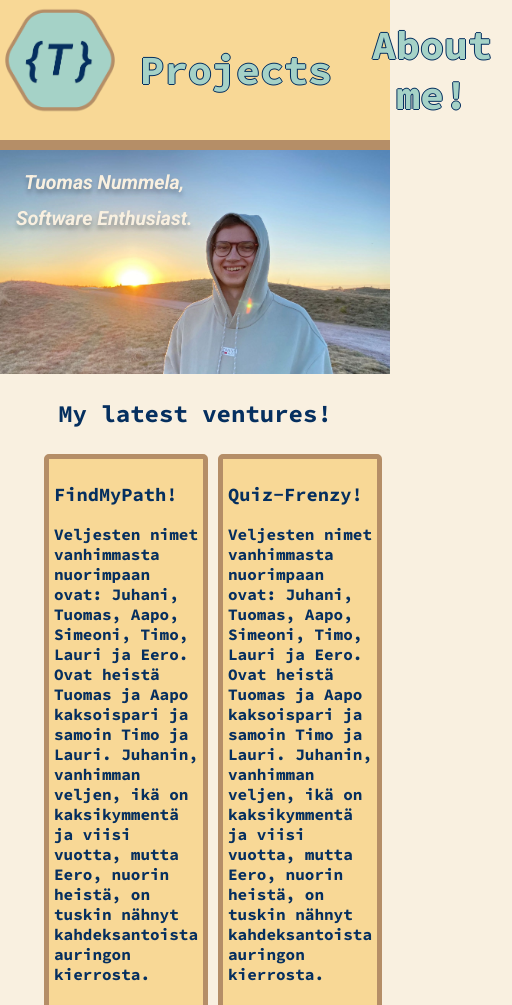
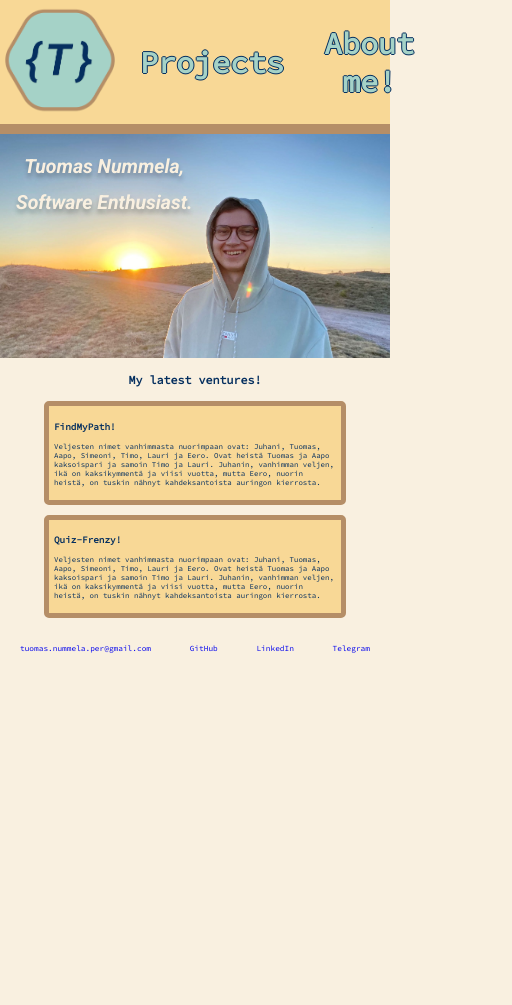
Before and after one commit to tuomax7/portfoliosivu, a plain HTML site: page index.html in a window 390 px wide. Shown: the top 1005 px of the page, 512 px wide, since content can reach past the window. After the commit the page ends 844 px from the top, so only its background shows below. Drawn offline with Linux system fonts and the light colour scheme.

Commit message:
Refactoring + responsiveness.

```diff
--- a/index.css
+++ b/index.css
@@ -6,8 +6,8 @@ body {
   font-style: normal;
 }
 
-img {
-  width: 100%;
+a {
+  text-decoration: none;
 }
 
 nav {
@@ -21,7 +21,6 @@ nav div {
   display: flex;
   align-items: center;
   float: right;
-  justify-content: space-between;
 }
 
 nav img {
@@ -30,15 +29,11 @@ nav img {
 
 nav a h4 {
   font-weight: 700;
-  font-size: 40px;
+  font-size: 30px;
   text-align: center;
   color: #a5d2c7;
   text-shadow: -1px 0 #052f5f, 0 1px #052f5f, 1px 0 #052f5f, 0 -1px #052f5f;
   margin: 20px;
-}
-
-nav a:hover {
-  cursor: pointer;
 }
 
 header img {
@@ -66,18 +61,27 @@ header {
   margin: 0px auto;
 }
 
+.projectSection h2 {
+  font-size: 3vw;
+}
+
 .projects {
   display: flex;
+  flex-wrap: wrap;
 }
 
 .project {
   text-align: left;
-  display: inline;
   margin: 5px;
   background: #f8d896;
   padding: 5px;
   border: 5px solid #b58e67;
   border-radius: 5px;
+  font-size: 1.9vw;
+}
+
+.project h3 {
+  font-size: 2.4vw;
 }
 
 footer {
--- a/index.html
+++ b/index.html
@@ -12,16 +12,11 @@
     />
 
     <link rel="icon" href="images/favicon.ico" />
+
     <link rel="preconnect" href="https://fonts.googleapis.com" />
     <link rel="preconnect" href="https://fonts.gstatic.com" crossorigin />
     <link
-      href="https://fonts.googleapis.com/css2?family=Source+Code+Pro:wght@700&display=swap"
-      rel="stylesheet"
-    />
-    <link rel="preconnect" href="https://fonts.googleapis.com" />
-    <link rel="preconnect" href="https://fonts.gstatic.com" crossorigin />
-    <link
-      href="https://fonts.googleapis.com/css2?family=Roboto:ital,wght@1,700&display=swap"
+      href="https://fonts.googleapis.com/css2?family=Roboto:ital,wght@1,700&family=Source+Code+Pro&display=swap"
       rel="stylesheet"
     />
 
@@ -30,12 +25,13 @@
 
   <body>
     <nav>
-      <a><img src="images/menulogo.png" /></a>
+      <a href="index.html"><img src="images/menulogo.png" /></a>
       <div>
-        <a><h4>Projects</h4></a>
-        <a><h4>About me!</h4></a>
+        <a href="projects.html"><h4>Projects</h4></a>
+        <a href="about.html"><h4>About me!</h4></a>
       </div>
     </nav>
+
     <header>
       <img src="images/background.JPG" />
       <div class="top-left">
@@ -43,6 +39,7 @@
         <h1>Software Enthusiast.</h1>
       </div>
     </header>
+
     <div class="projectSection">
       <h2>My latest ventures!</h2>
       <div class="projects">
```
